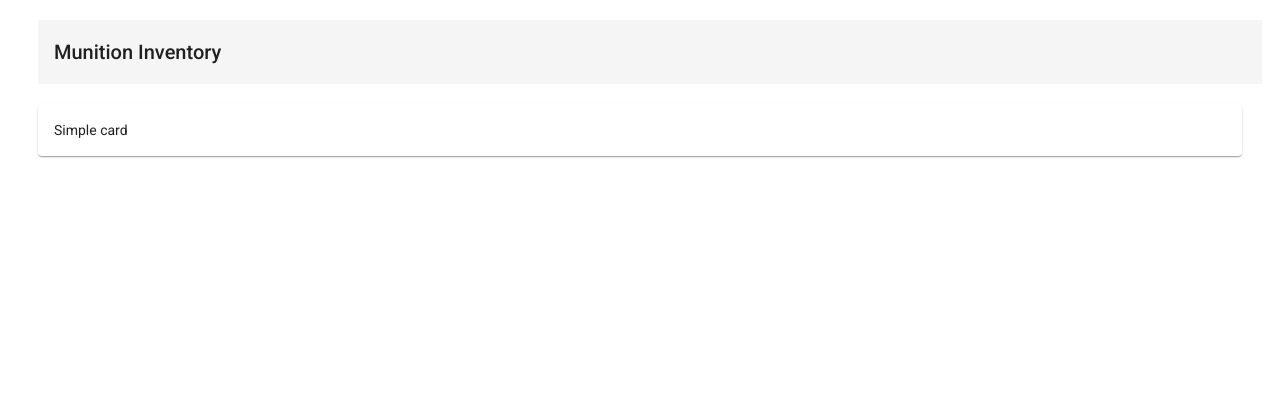
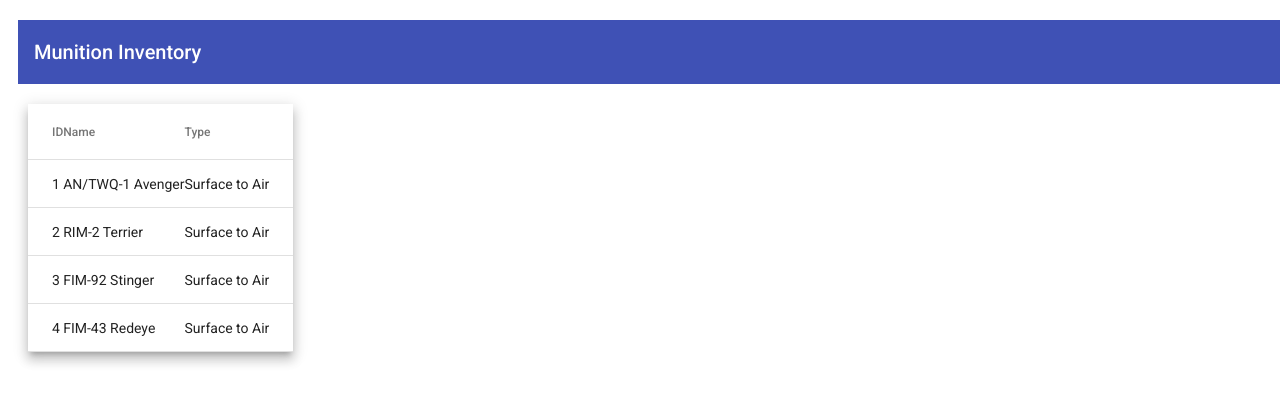
Before and after one commit to camiloreyes1/Weapons-Project, an Angular app: page / in a window 1280 px wide. Shown: the top 404 px of the page. Built offline with nearby package versions, Linux system fonts and the light colour scheme; data requests are answered from the project's data file.

Commit message:
rendering data

```diff
--- a/src/app/app.component.html
+++ b/src/app/app.component.html
@@ -1,10 +1,29 @@
+<mat-toolbar color="primary">
+  <span>Munition Inventory</span>
+</mat-toolbar>
+
 <div class="container">
-  <mat-toolbar>
-    <span>Munition Inventory</span>
-    <span class="example-spacer"></span>
-  </mat-toolbar>
+  <table mat-table [dataSource]="dataSource" class="mat-elevation-z8">
+    <!-- ID Column -->
+    <ng-container matColumnDef="id">
+      <th mat-header-cell *matHeaderCellDef> ID </th>
+      <td mat-cell *matCellDef="let weapon"> {{ weapon.id }} </td>
+    </ng-container>
 
-  <mat-card appearance="outlined">
-    <mat-card-content>Simple card</mat-card-content>
-  </mat-card>
+    <!-- Name Column -->
+    <ng-container matColumnDef="name">
+      <th mat-header-cell *matHeaderCellDef> Name </th>
+      <td mat-cell *matCellDef="let weapon"> {{ weapon.name }} </td>
+    </ng-container>
+
+    <!-- Type Column -->
+    <ng-container matColumnDef="type">
+      <th mat-header-cell *matHeaderCellDef> Type </th>
+      <td mat-cell *matCellDef="let weapon"> {{ weapon.type }} </td>
+    </ng-container>
+
+    <!-- Header and Row Declarations -->
+    <tr mat-header-row *matHeaderRowDef="displayedColumns"></tr>
+    <tr mat-row *matRowDef="let row; columns: displayedColumns;"></tr>
+  </table>
 </div>
--- a/src/app/app.component.ts
+++ b/src/app/app.component.ts
@@ -1,10 +1,35 @@
-import { Component } from '@angular/core';
+import { Component, OnInit } from '@angular/core';
+import { MatTableDataSource } from '@angular/material/table';
+import { WeaponService } from './weapon.service';
+import { MatDialog } from '@angular/material/dialog';
 
 @Component({
   selector: 'app-root',
   templateUrl: './app.component.html',
-  styleUrls: ['./app.component.css']
+  styleUrls: ['./app.component.css'],
 })
-export class AppComponent {
-  title = 'msic-crud';
+export class AppComponent implements OnInit {
+  displayedColumns: string[] = ['id', 'name', 'type']; // Table columns to display
+  dataSource!: MatTableDataSource<any>; // Data source for the Material table
+
+  constructor(
+    private dialog: MatDialog, // To manage dialogs for add/edit forms
+    private weaponService: WeaponService // Service to fetch weapon data
+  ) {}
+
+  ngOnInit(): void {
+    this.getWeapons(); // Fetch weapons data when the component initializes
+  }
+
+  // Method to fetch weapons data from the service
+  getWeapons(): void {
+    this.weaponService.getWeapons().subscribe(
+      (weapons) => {
+        this.dataSource = new MatTableDataSource(weapons); // Assign data to the table
+      },
+      (error) => {
+        console.error('Failed to fetch weapons data', error); // Handle errors gracefully
+      }
+    );
+  }
 }
```
Also changed, not shown: src/app/app.module.ts (+7 -4 lines).
